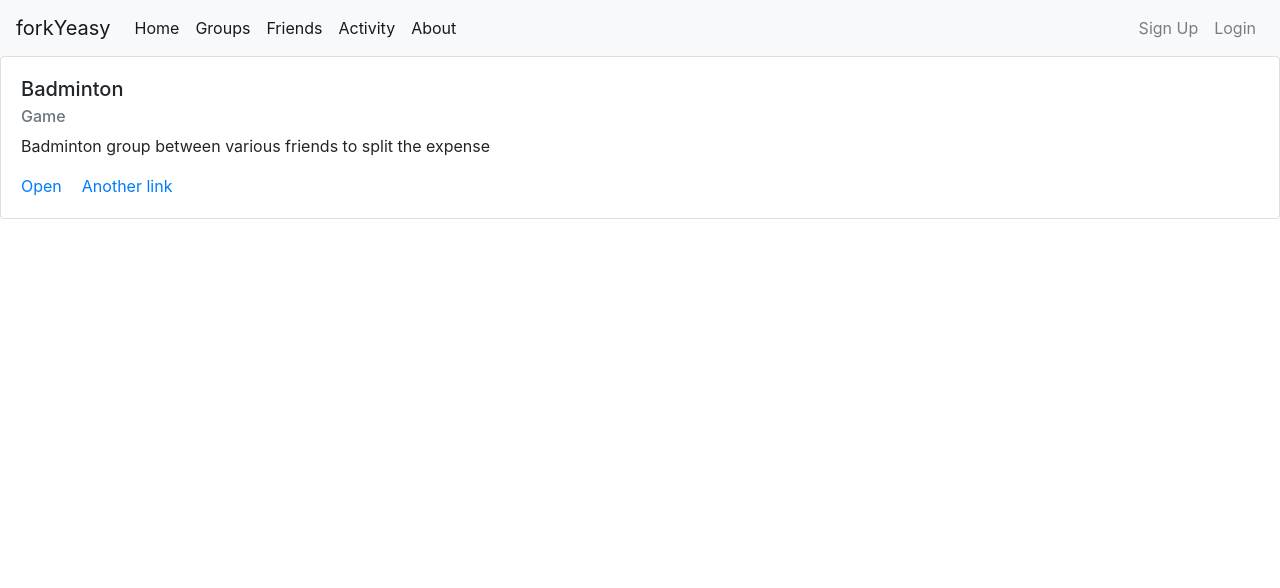
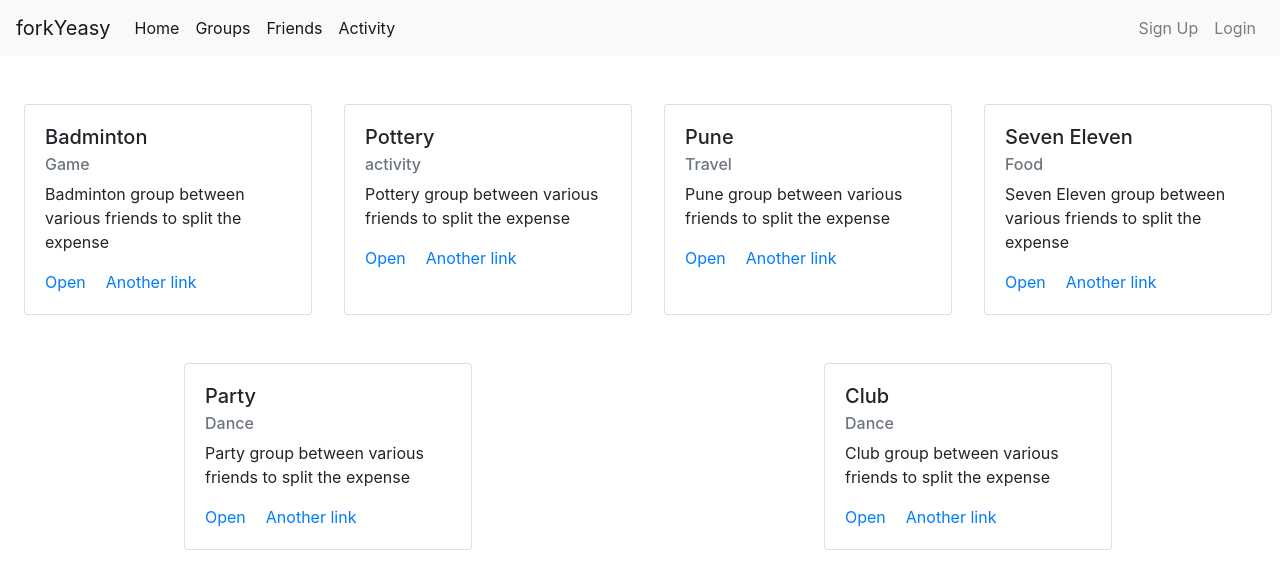
Before and after one commit to ishar10/ForkEasy, a React (Create React App) app in the folder forkeasy/: page /groups in a window 1280 px wide. Shown: the top 588 px of the page. Built offline with nearby package versions, Linux system fonts and the light colour scheme.

Commit message:
Frontend React roter dom basic

```diff
--- /dev/null
+++ b/forkeasy/src/Activity.js
@@ -0,0 +1,17 @@
+import React from 'react'
+import Navigation from './Navigation'
+import List from './List'
+const Activity = () => {
+  return (
+    <div>
+          <Navigation></Navigation>
+          <ul className="list-group">
+            <List name='Isha paid 300'></List>
+            <List name='Abhishekh created group badminton'></List>
+            <List name='Vanshika created group Pottery'></List>
+            </ul>
+    </div>
+  )
+}
+
+export default Activity
--- a/forkeasy/src/App.js
+++ b/forkeasy/src/App.js
@@ -11,6 +11,7 @@ import {
   Route,
   Link
 } from "react-router-dom";
+import Activity from './Activity';
 function App() {
   return (
     <>
@@ -20,6 +21,7 @@ function App() {
      <Route path='/home' element={<Home/>} />
      <Route path='/groups' element={<Groups/>} />
       <Route path='/friends' element={<Friends/>} />
+      <Route path='/activity' element={<Activity/>} />
         </Routes>
         </Router>
     </>
--- a/forkeasy/src/Card.js
+++ b/forkeasy/src/Card.js
@@ -1,13 +1,13 @@
 import React from 'react'
 
-const Card = () => {
+const Card = (props) => {
   return (
 
-      <div className="card" >
+      <div className="card ml-3 mt-5" style={{width: '18rem'}}>
   <div className="card-body">
-    <h5 className="card-title">Badminton</h5>
-    <h6 className="card-subtitle mb-2 text-muted">Game</h6>
-    <p className="card-text">Badminton group between various friends to split the expense</p>
+    <h5 className="card-title">{props.title}</h5>
+    <h6 className="card-subtitle mb-2 text-muted">{props.subtitle}</h6>
+    <p className="card-text">{props.text}</p>
     <a href="#" className="card-link">Open</a>
     <a href="#" className="card-link">Another link</a>
   </div>
--- a/forkeasy/src/Friends.js
+++ b/forkeasy/src/Friends.js
@@ -1,9 +1,18 @@
 import React from 'react'
 import Navigation from './Navigation'
+import List from './List'
 const Friends = () => {
   return (
     <div>
           <Navigation></Navigation>
+          <ul className="list-group">
+            <List name='Isha'></List>
+            <List name='Abhishekh'></List>
+            <List name='Vanshika'></List>
+            <List name='Shad'></List>
+            <List name='Muskan'></List>
+            <List name='Janvi'></List>
+            </ul>
     </div>
   )
 }
--- a/forkeasy/src/Groups.js
+++ b/forkeasy/src/Groups.js
@@ -7,8 +7,14 @@ const Groups = () => {
   return (
     <div>
         <Navigation></Navigation>
-      <Card></Card>
-
+    <div className='d-flex justify-content-around flex-wrap'>
+      <Card  title = "Badminton" subtitle = "Game" text= "Badminton group between various friends to split the expense"></Card>
+      <Card title = "Pottery" subtitle = "activity" text= "Pottery group between various friends to split the expense"></Card>
+      <Card title = "Pune" subtitle = "Travel" text= "Pune group between various friends to split the expense"></Card>
+      <Card title = "Seven Eleven" subtitle = "Food" text= "Seven Eleven group between various friends to split the expense"></Card>
+      <Card title = "Party" subtitle = "Dance" text= "Party group between various friends to split the expense"></Card>
+      <Card title = "Club" subtitle = "Dance" text= "Club group between various friends to split the expense"></Card>
+      </div>
     </div>
   )
 }
--- /dev/null
+++ b/forkeasy/src/List.js
@@ -0,0 +1,13 @@
+import React from 'react'
+
+const List = (props) => {
+  return (
+
+
+  <li class="list-group-item list-group-item-primary mb-2">{props.name}</li>
+
+
+  )
+}
+
+export default List
--- a/forkeasy/src/Navigation.js
+++ b/forkeasy/src/Navigation.js
@@ -14,8 +14,8 @@ const Navigation = () => {
     <a className="nav-item nav-link active" href="/home">Home <span className="sr-only">(current)</span></a>
       <a className="nav-item nav-link active" href="/groups">Groups <span className="sr-only">(current)</span></a>
       <a className="nav-item nav-link active" href="/friends">Friends <span className="sr-only">(current)</span></a>
-      <a className="nav-item nav-link active" href="#">Activity <span className="sr-only">(current)</span></a>
-      <a className="nav-item nav-link active" href="#">About <span className="sr-only">(current)</span></a>
+      <a className="nav-item nav-link active" href="/activity">Activity <span className="sr-only">(current)</span></a>
+
 
     </div>
 
```
